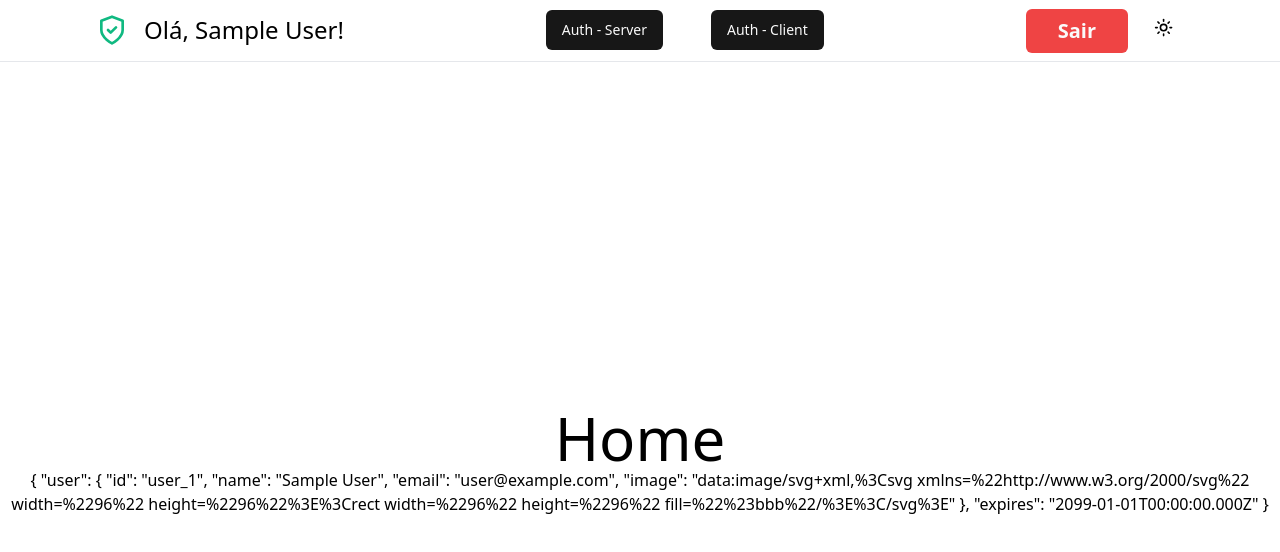
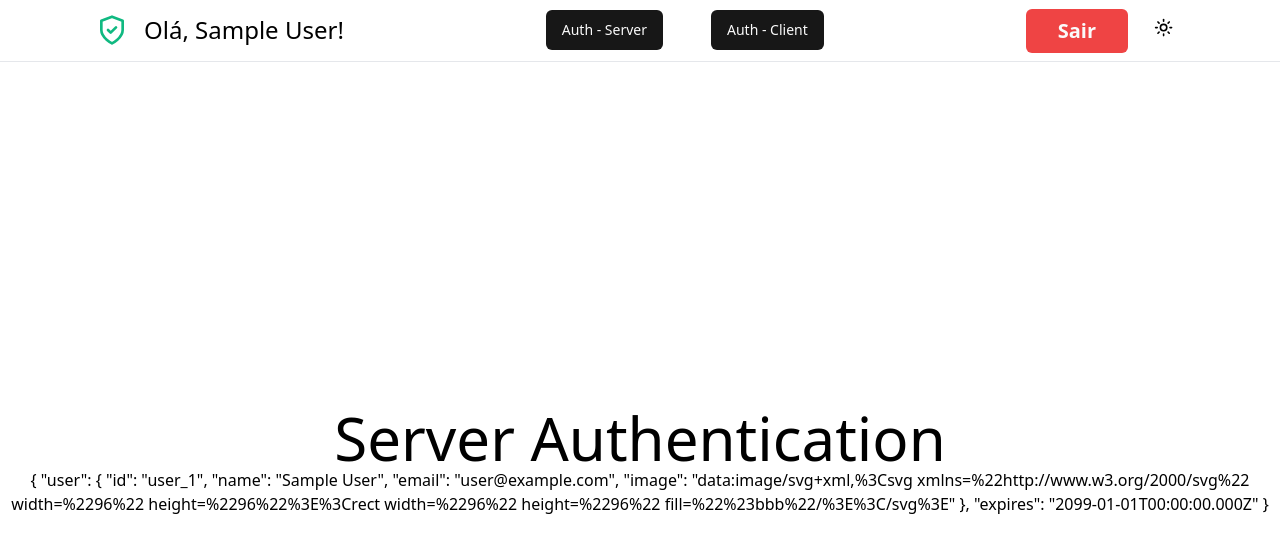
Before and after one commit to AntonioAndreDev/sistema-de-login-frontend, a Next.js app: page / in a window 1280 px wide. Shown: the top 552 px of the page. Built offline with nearby package versions, Linux system fonts and the light colour scheme; no server answers; sample sign-in values are in the browser's storage.

Commit message:
feat: altera texto da página inicial

```diff
--- a/app/page.tsx
+++ b/app/page.tsx
@@ -11,7 +11,7 @@ export default async function Home() {
 
     return (
         <div className="text-center text-6xl">
-            <span>Home</span>
+            <span>Server Authentication</span>
             {session && <div className="text-base">{JSON.stringify(session, null, 2)}</div>}
         </div>
     );
```
